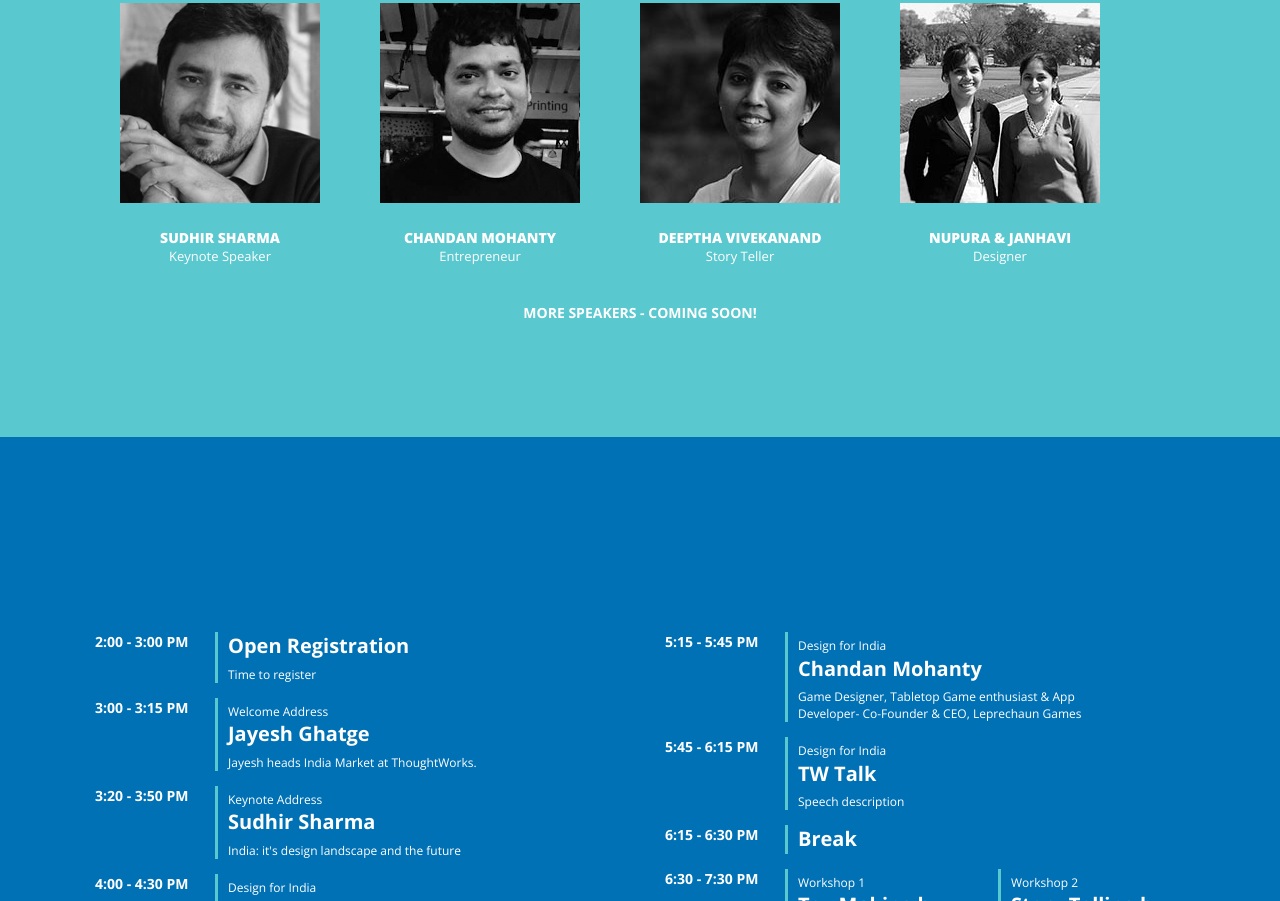
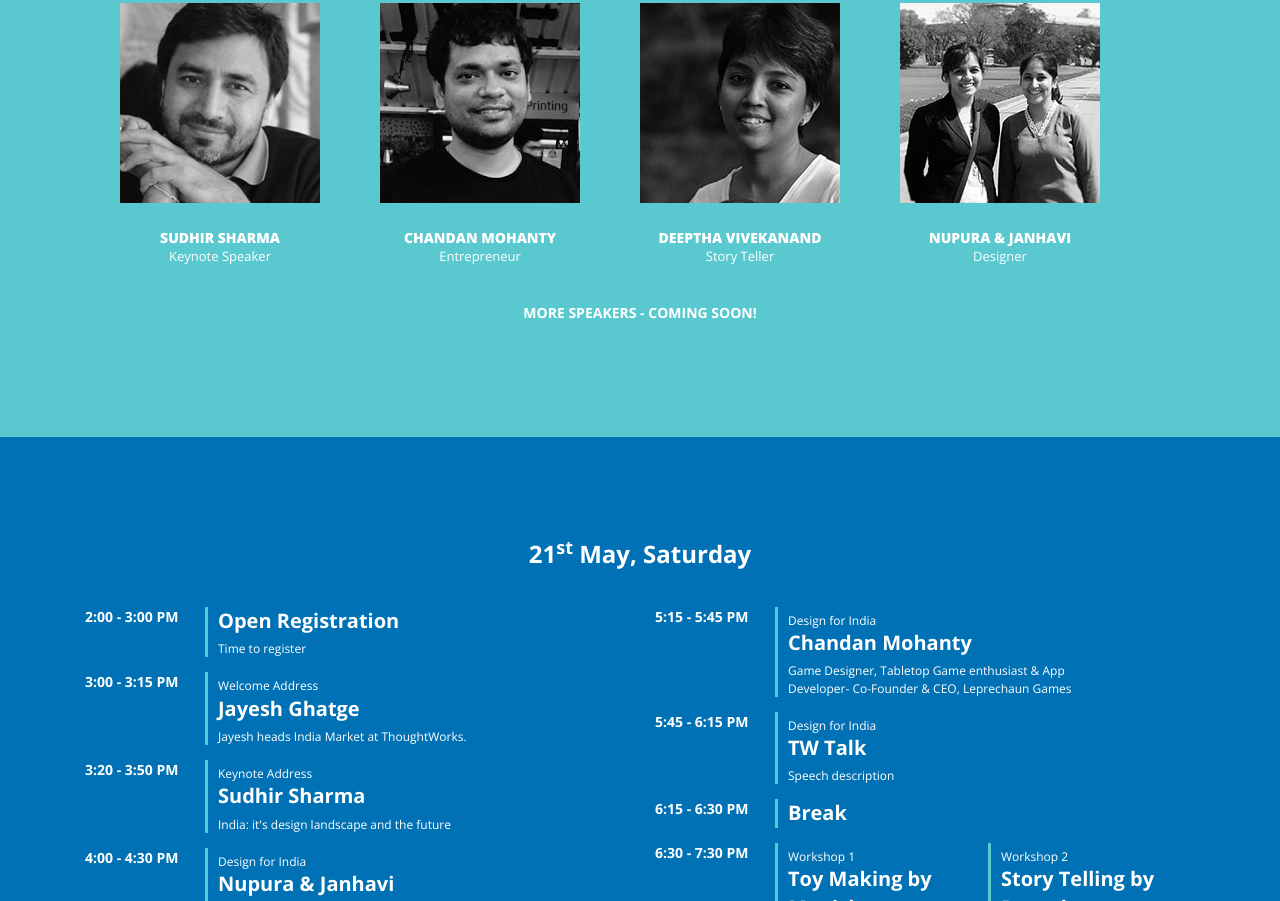
Before and after one commit to CreativeFoundry/CreativeFoundry.github.io, a plain HTML site: page index.html in a window 1280 px wide. Shown: the part 1899-2800 px from the top of the page. Drawn offline with nearby package versions, Linux system fonts and the light colour scheme; a script that the page names is missing.

Commit message:
minor changes with adi <jagat/kiran>

```diff
--- a/index.html
+++ b/index.html
@@ -151,9 +151,12 @@
     </div>
     </div>
     <div id='projects' class="section projects">
-        <div class="section-content">
+        <div>
             <div class="container">
                 <div class="row">
+                    <div class="event-date">
+                        21<sup>st</sup> May, Saturday
+                    </div>
                     <div class="col-lg-6">
                         <div class="event-block">
                             <div class="event-time">2:00 - 3:00 PM</div>
--- a/stylesheet/style1.css
+++ b/stylesheet/style1.css
@@ -63,7 +63,7 @@
     background: #fff;
     padding: 20px 60px 20px 60px;
     text-decoration: none;
-    margin-top: 10%;
+    margin-top: 5%;
 }
 
 .speaker_list {
@@ -291,3 +291,17 @@ address {
         padding-left: 80px;
     }
 }
+.event-date {
+    font-size: 24px;
+    font-weight: bold;
+    color: #fff;
+    text-align: left;
+    margin-bottom: 20px;
+    padding-left: 15px;
+}
+@media only screen and (min-width: 769px) {
+    .event-date {
+        text-align: center;
+        padding-left: 0;
+    }
+}
```
Also changed, not shown: img/img_logo.png, stylesheet/main.min.css.
